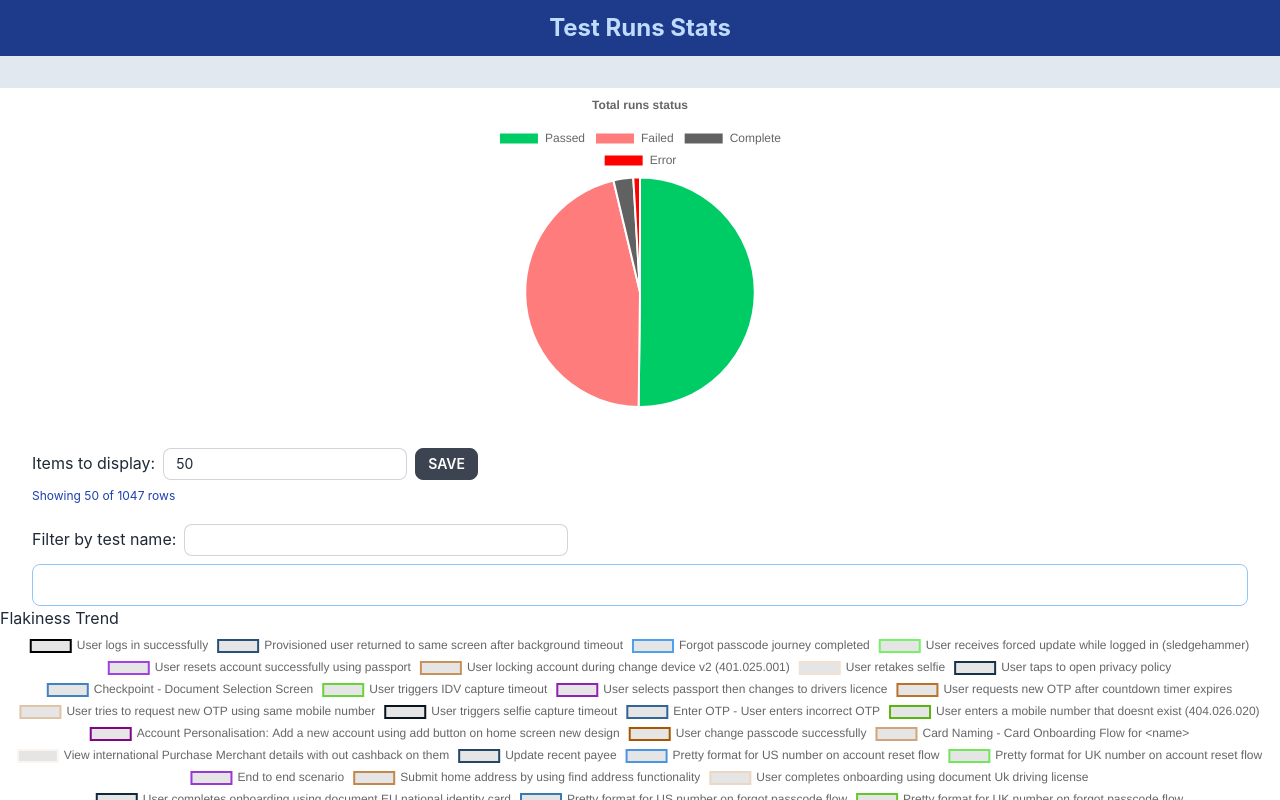
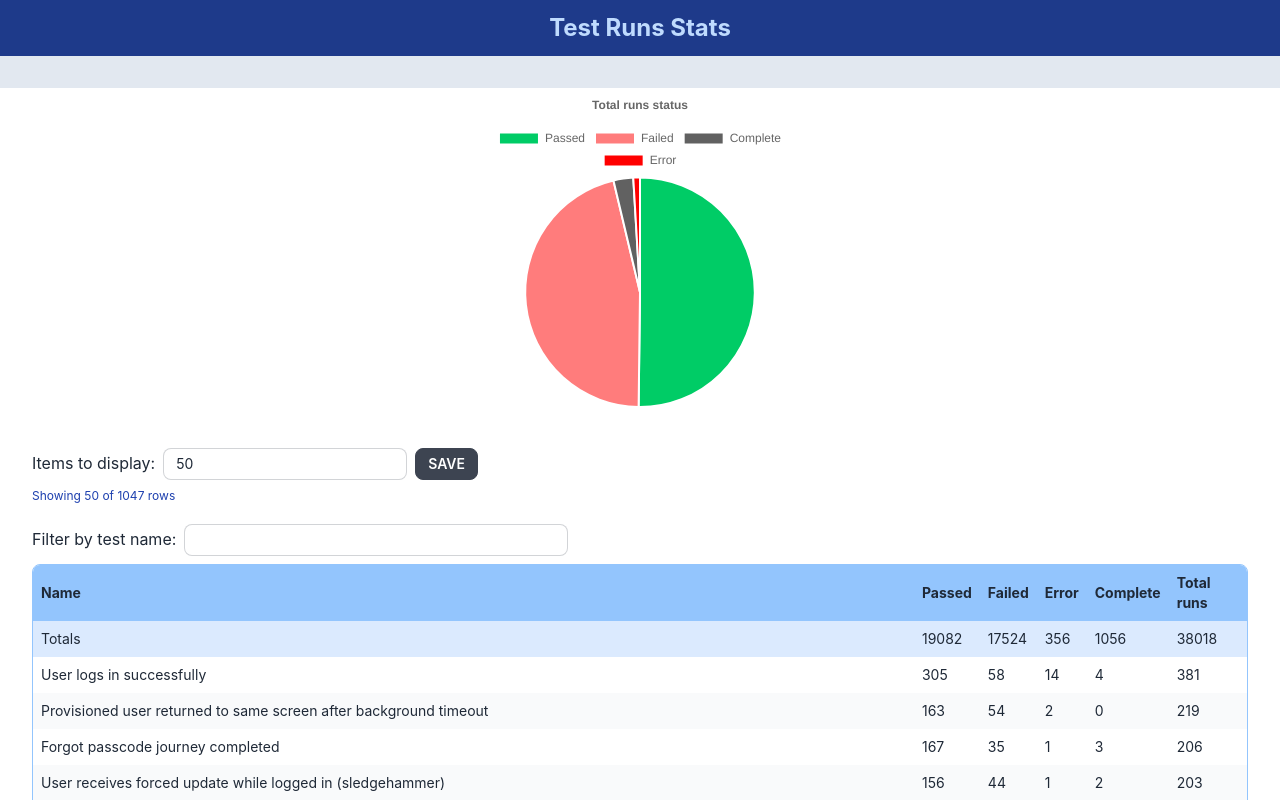
Before and after one commit to joaocjesus/SauceFlakiness, a React (Create React App) app: page / in a window 1280 px wide. Shown: the top 800 px of the page. Built offline with nearby package versions, Linux system fonts and the light colour scheme.

Commit message:
Fixed table data first pass

```diff
--- a/src/App.tsx
+++ b/src/App.tsx
@@ -26,13 +26,10 @@ function App() {
   const [tests, setTests] = useState<TestCases>();
   const [loading, setLoading] = useState(false);
   const [error, setError] = useState<string | null>();
-  const [testData, setTestData] = useState<TestResults[]>([]);
+  const [testData, setTestData] = useState<TestResults[]>();
 
-  const setFilteredData = (testcases: TestResults[]) => {
-    Logger.log("Testcases: ", testcases);
-    if (testcases) {
-      setTestData(testcases);
-    }
+  const setFilteredData = (results: TestResults[]) => {
+    Logger.log("Results: ", results);
   };
 
   useEffect(() => {
--- a/src/components/Table.tsx
+++ b/src/components/Table.tsx
@@ -50,7 +50,6 @@ const Table = ({
       setHeaders([]);
     }
 
-    Logger.log("Headers: ", headers);
     return data;
   };
 
```
